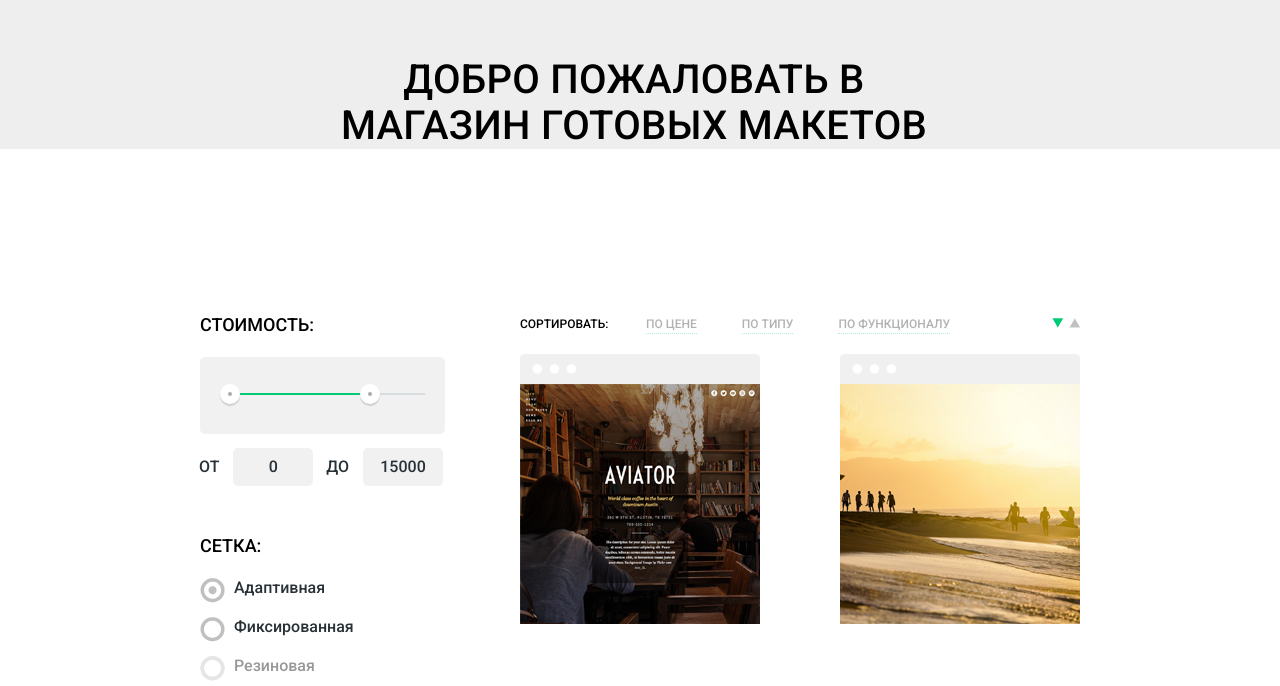
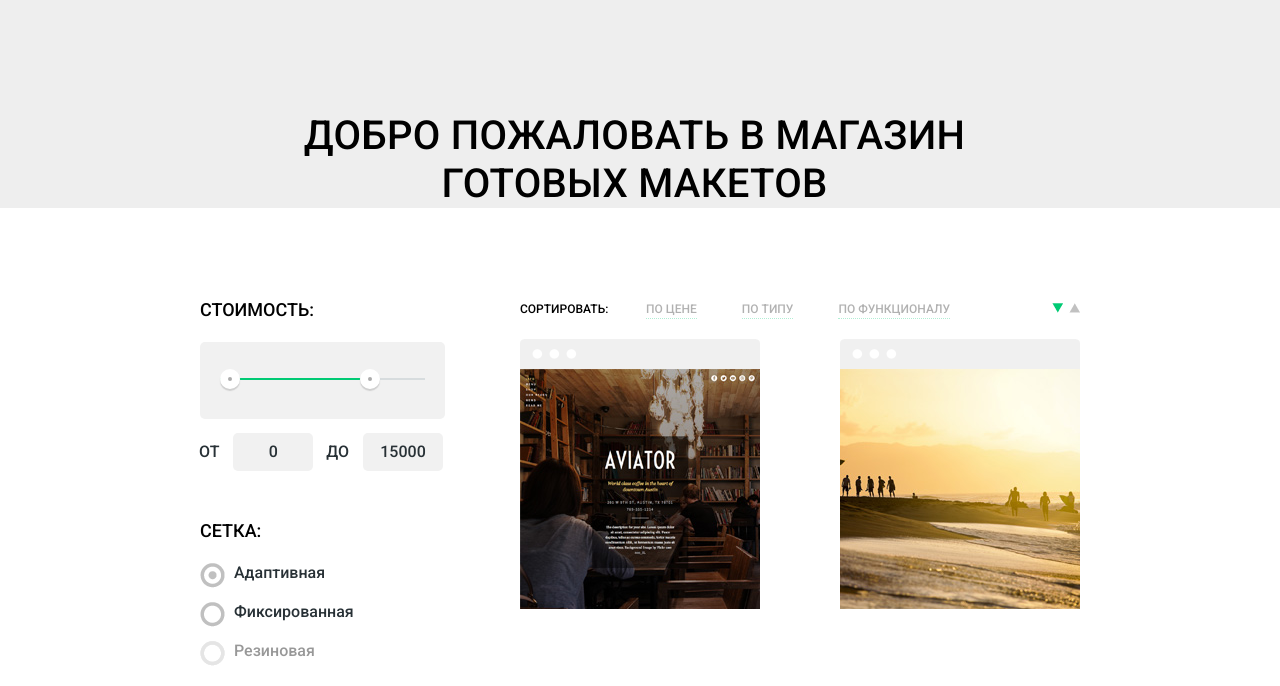
Before and after one commit to mi1aed/216606-nerds, a plain HTML site: page catalog.html in a window 1280 px wide. Shown: the part 91-777 px from the top of the page. Drawn offline with Linux system fonts and the light colour scheme.

Commit message:
Изменил структуру

```diff
--- a/catalog.html
+++ b/catalog.html
@@ -7,12 +7,13 @@
   <title>Нёрдс - Каталог</title>
   <link href="https://fonts.googleapis.com/css?family=Roboto:400,500,700&subset=cyrillic" rel="stylesheet">
   <link rel="stylesheet" href="css/normalize.css">
-  <link rel="stylesheet" href="css/style.min.css">
+  <link rel="stylesheet" href="css/style.css">
 </head>
 
 <body class="inner-page">
   <header class="main-header">
-    <div class="main-header-top container clearfix">
+    <div class="container">
+      <div class="main-header-top clearfix">
         <div class="index-logo">
           <a href="index.html">
             <img src="img/header-logo.png" width="139" height="56" alt="Нёрдс">
@@ -41,9 +42,8 @@
           </a>
         </div>
       </div>
-    <div class="title container">
+    </div>
     <h1>Добро пожаловать в магазин готовых макетов</h1>
-    </div>
   </header>
   <main>
    <div class="container clearfix">
--- a/css/style.css
+++ b/css/style.css
@@ -527,20 +527,19 @@ body {
 /*Стили каталога*/
 
 .inner-page .main-header-top {
-  margin-bottom: 63px;
+
 }
 
 .inner-page h1 {
-  padding: 0;
-  margin-left: 104px;
-  width: 660px;
+  padding: 0 11px 0 0;
+  margin: 118px auto 87px;
+  width: 710px;
   font-size: 40px;
-  line-height: 46px;
+  line-height: 48px;
   font-weight: 500;
   text-transform: uppercase;
   text-align: center;
-  letter-spacing: 0.30px;
-  margin-bottom: 161px;
+  letter-spacing: 0.3px;
 }
 
 .sidebar {
```
Also changed, not shown: index.html (+1 -1 lines). Lines whose indentation alone changed are shown as unchanged.
